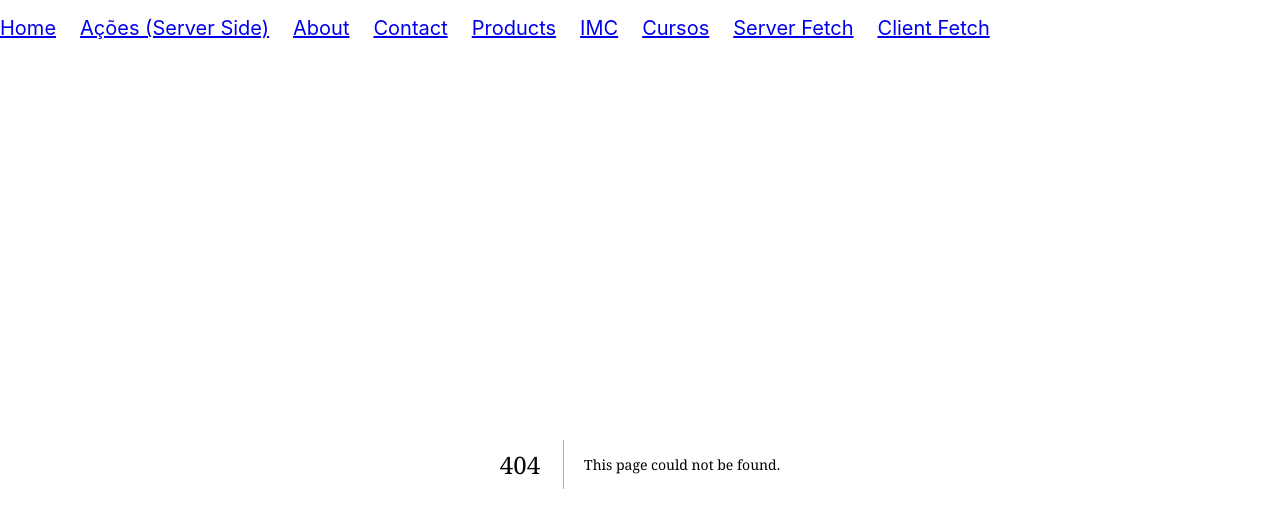
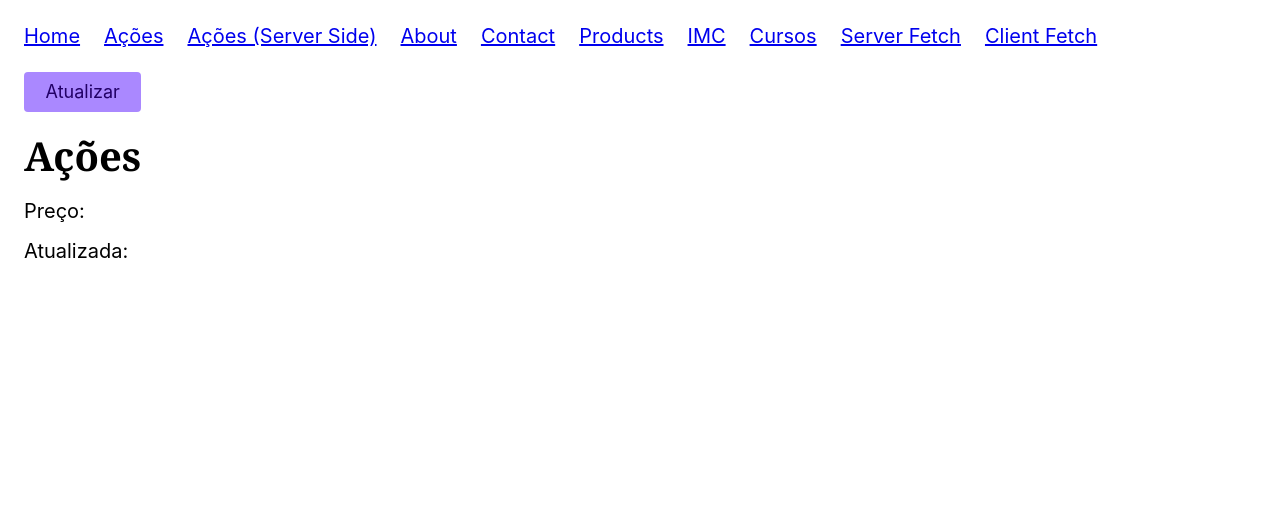
Before and after one commit to tomrlh/origamid-next, a Next.js app: page /acoes in a window 1280 px wide. Before the commit this address had no page. Shown: the top 514 px of the page. Built offline with nearby package versions, Linux system fonts and the light colour scheme; no server answers.

Commit message:
Layout (explicação)

```diff
--- /dev/null
+++ b/src/app/acoes/page.tsx
@@ -0,0 +1,44 @@
+"use client";
+
+import Atualizar from "@/components/atualizar";
+import { useEffect, useState } from "react";
+
+type Acao = {
+  nome: string;
+  preco: number;
+  atualizada: string;
+};
+
+type PageParams = {
+  params: {
+    acao: string;
+  };
+};
+
+export default function AcaoPage({ params }: PageParams) {
+  const [acao, setAcao] = useState<Acao>({} as Acao);
+
+  useEffect(() => {
+    const fetchData = async () => {
+      const response = await fetch(`https://api.origamid.online/acoes/lua`, {
+        next: {
+          revalidate: 5,
+        },
+      });
+
+      const newAcao = (await response.json()) as Acao;
+      setAcao(newAcao);
+    };
+    fetchData();
+  }, []);
+
+  return (
+    <main>
+      <Atualizar />
+      <h1>Ações</h1>
+      <h2>{acao.nome}</h2>
+      <p>Preço: {acao.preco}</p>
+      <p>Atualizada: {acao.atualizada}</p>
+    </main>
+  );
+}
--- a/src/components/menu.tsx
+++ b/src/components/menu.tsx
@@ -10,6 +10,9 @@ const Menu = () => {
     <ul className="menu">
       <li>
         <Link href="/">Home</Link>
+      </li>
+      <li>
+        <Link href="/acoes">Ações</Link>
       </li>
       <li>
         <Link href="/acoes-server">Ações (Server Side)</Link>
```
Also changed, not shown: lessons/0501 Layout.md (added, +5 -0 lines), src/app/acoes/[acao]/page.tsx (deleted, +0 -33 lines), access.txt.
